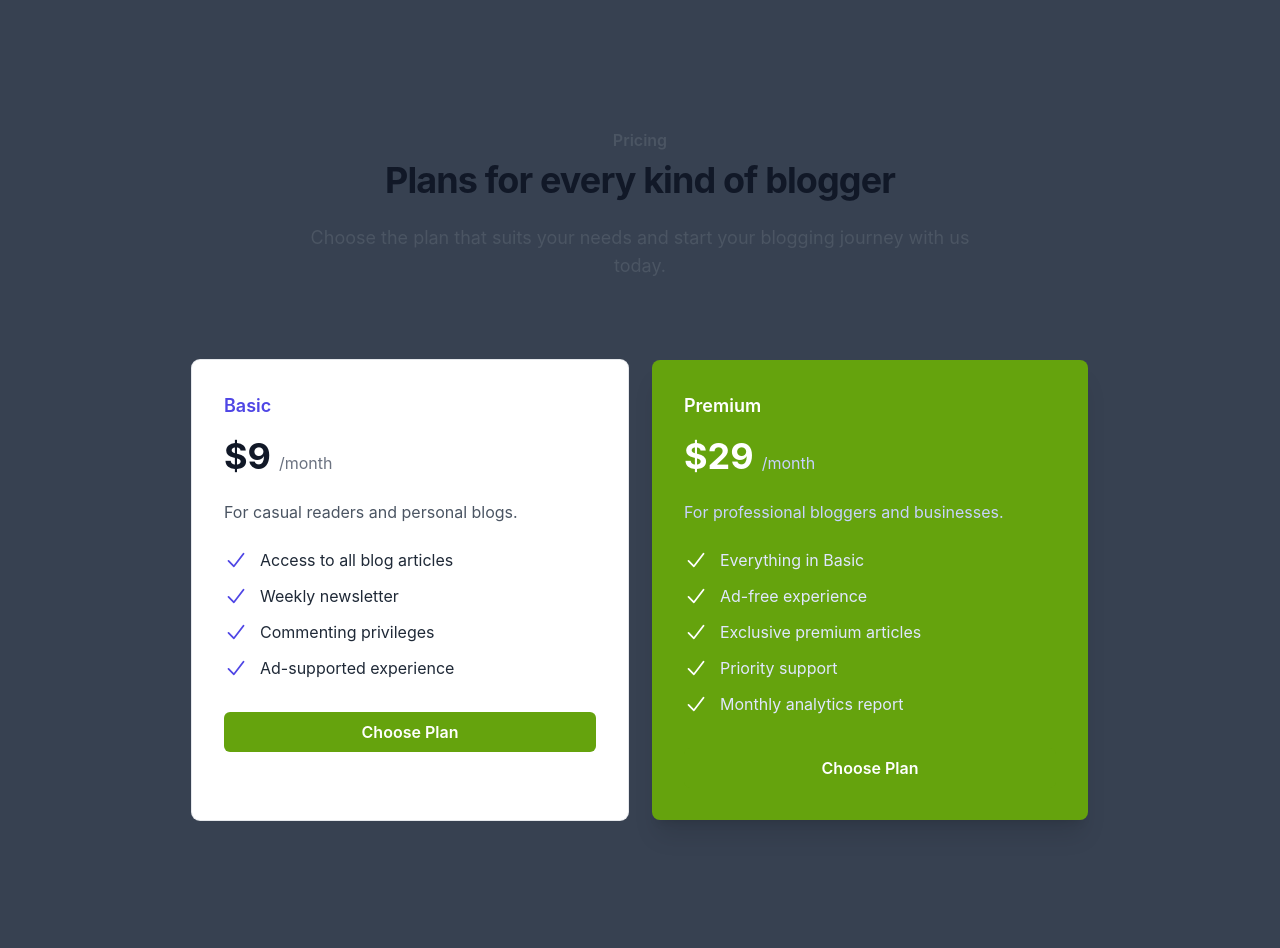
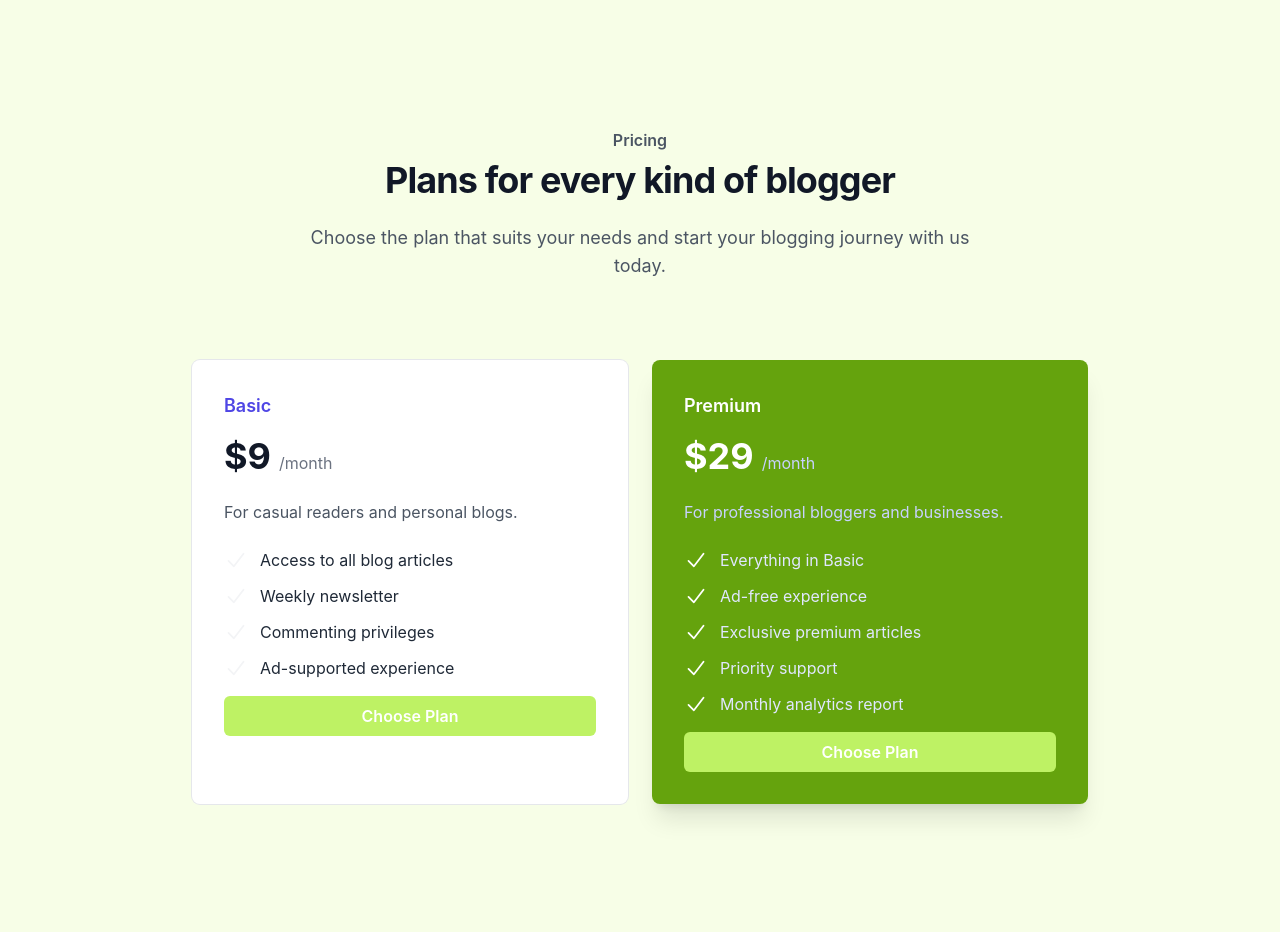
Before and after one commit to Olajuwon47/jaywon-blog, a React (Create React App) app: page /Price in a window 1280 px wide. Built offline with nearby package versions, Linux system fonts and the light colour scheme.

Commit message:
Adding more colors to the site

```diff
--- a/src/pages/Price.js
+++ b/src/pages/Price.js
@@ -39,7 +39,7 @@ function classNames(...classes) {
 
 export default function PricingPage() {
   return (
-    <div className="relative isolate bg-gray-700 px-6 py-24 sm:py-32 lg:px-8">
+    <div className="relative isolate bg-lime-50 px-6 py-24 sm:py-32 lg:px-8">
       <div className="mx-auto max-w-4xl text-center">
         <h2 className="text-base font-semibold text-gray-600">Pricing</h2>
         <p className="mt-2 text-3xl font-bold tracking-tight text-gray-900 sm:text-4xl">
@@ -75,7 +75,7 @@ export default function PricingPage() {
                 <li key={feature} className="flex items-center">
                   <CheckIcon
                     className={classNames(
-                      tier.featured ? 'text-white' : 'text-indigo-600',
+                      tier.featured ? 'text-white' : 'text-gray-100',
                       'h-6 w-6 flex-none',
                     )}
                     aria-hidden="true"
@@ -90,9 +90,9 @@ export default function PricingPage() {
               href={tier.href}
               className={classNames(
                 tier.featured
-                  ? 'bg-lime-600 text-white hover:bg-lime-900'
-                  : 'bg-lime-600 text-white hover:bg-lime-900',
-                'mt-8 block w-full rounded-md py-2 px-4 text-center font-semibold',
+                  ? 'bg-lime-300 text-white hover:bg-lime-900'
+                  : 'bg-lime-300 text-white hover:bg-lime-900',
+                'mt-4 block w-full rounded-md py-2 px-4 text-center font-semibold',
               )}
             >
               Choose Plan
--- a/src/pages/Team.js
+++ b/src/pages/Team.js
@@ -90,7 +90,7 @@ export default function Example() {
           best results for our clients.
         </p>
       </div>
-    <ul role="list" className="divide-y divide-gray-900">
+    <div role="list" className="divide-y divide-gray-900">
       {people.map((person) => (
         <li key={person.email} className="flex justify-between gap-x-6 py-5">
           <div className="flex min-w-0 gap-x-4">
@@ -121,7 +121,7 @@ export default function Example() {
           </div>
         </li>
       ))}
-    </ul>
+    </div>
     </div>
     <div className="mx-auto max-w-7xl px-6 lg:px-8">
         <h2 className="text-center text-lg/8 font-semibold text-gray-900">
```
